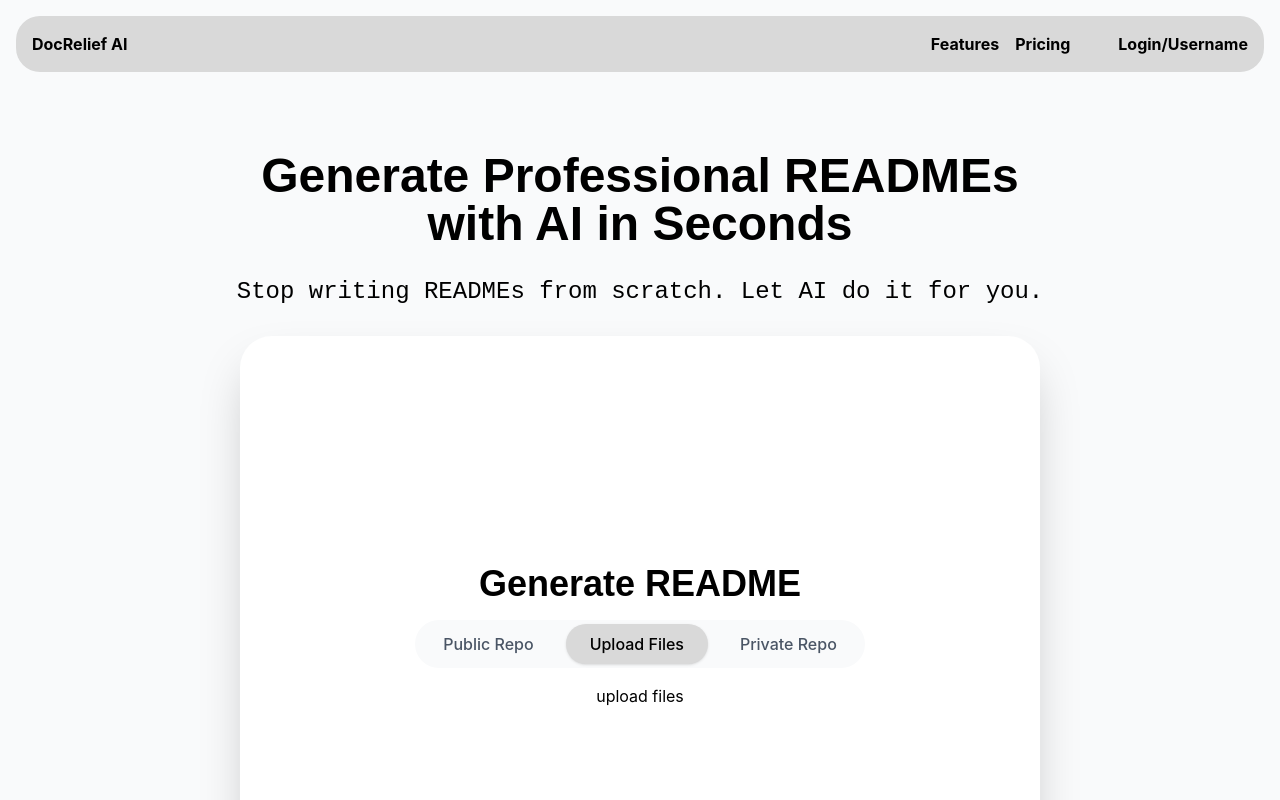
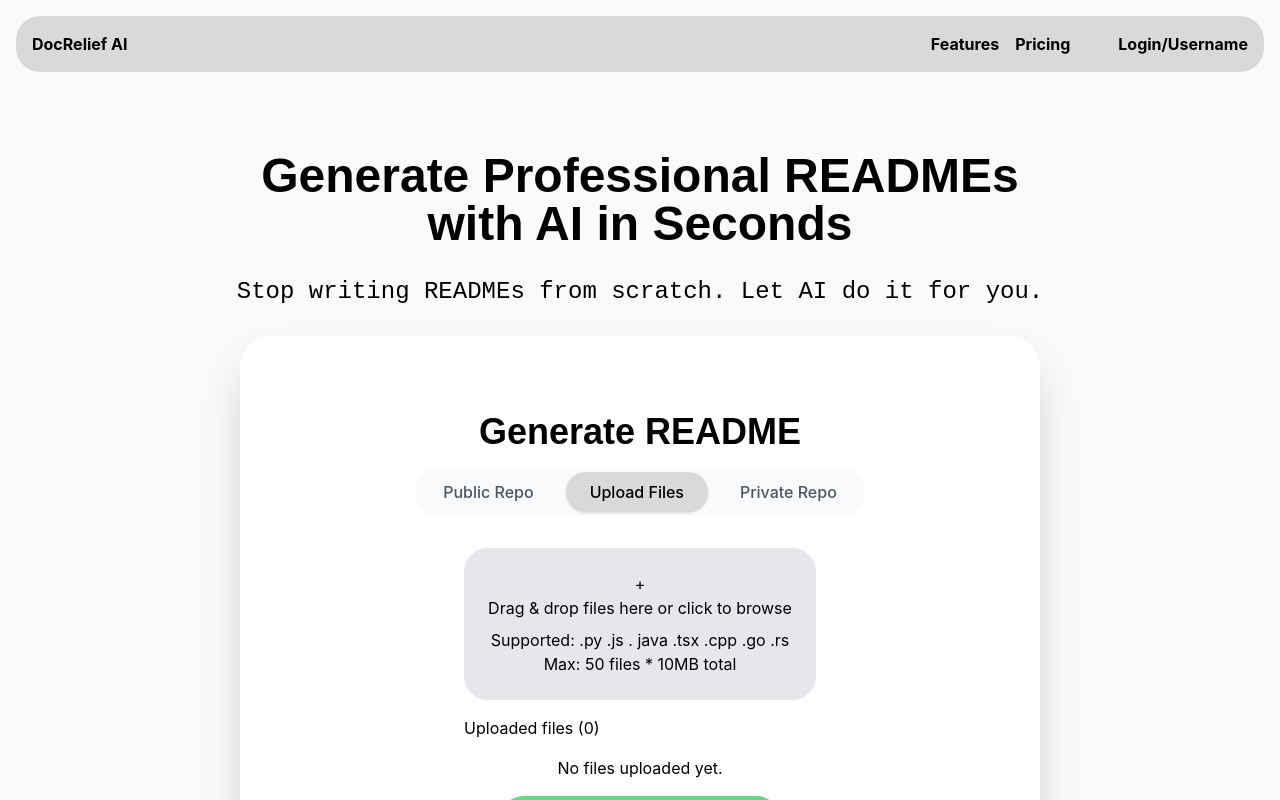
Before and after one commit to olael94/docrelief-ai, a React app in the folder frontend/: page / in a window 1280 px wide. Both pictures are taken after a click on the button "Upload Files". Shown: the top 800 px of the page. Built offline with nearby package versions, Linux system fonts and the light colour scheme; no server answers; the HTML template or start-up script is replaced by a standard one.

Commit message:
Add UploadTab UI

```diff
--- a/frontend/src/components/UploadTab.jsx
+++ b/frontend/src/components/UploadTab.jsx
@@ -1,5 +1,29 @@
+import HeroButton from "./HeroButton";
+
 export default function UploadTab() {
     return (
-        <div>upload files</div>
+        <>
+            <div className=" flex flex-col items-center justify-center flex flex-col items-center justify-center p-4">
+                <div className="bg-gray-200 rounded-3xl">
+                    <div className="p-6 flex flex-col items-center justify-center">
+                        <p>+</p>
+                        <p className="pb-2">Drag & drop files here or click to browse</p>
+                        <p>Supported: .py .js . java .tsx .cpp .go .rs</p>
+                        <p>Max: 50 files * 10MB total</p>
+                    </div>
+                </div>
+
+            <h1 className="self-start pt-4 pb-4">Uploaded files (0)</h1>
+            <ul>
+                <li>No files uploaded yet.</li>
+            </ul>
+
+            <HeroButton text="Generate README from Files →" />
+
+                {/* <input type="file" onChange={handleFileChange}></input> */}
+
+            </div>
+        </>
+
     );
 }
```
